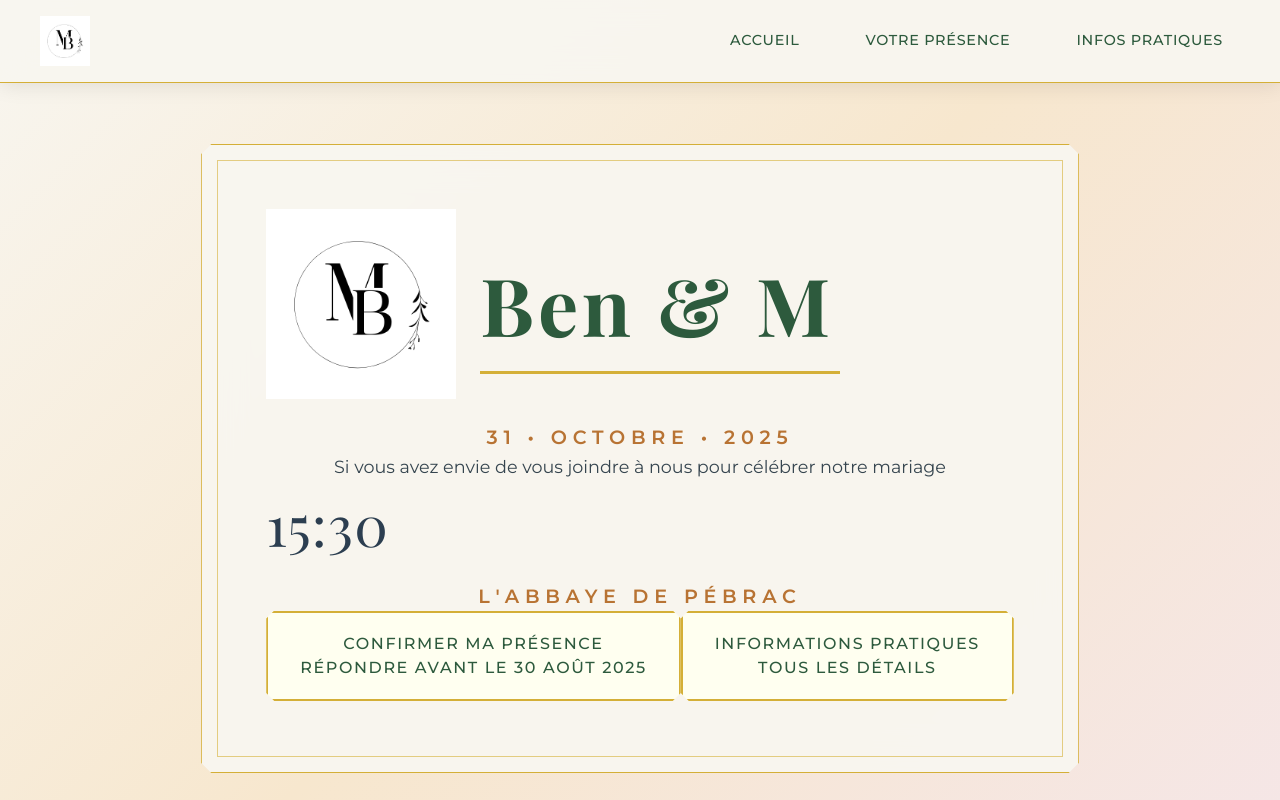
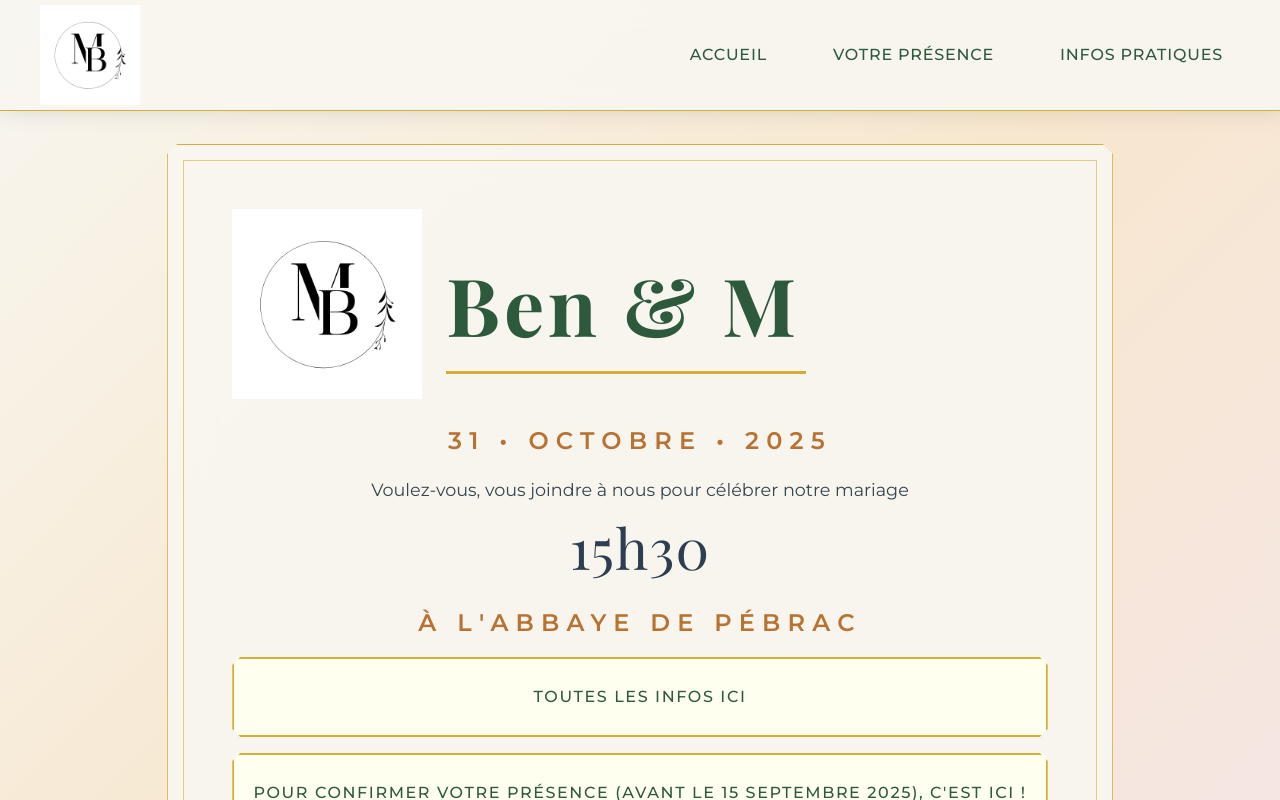
Before and after one commit to Esteranodin/Wedding-RSVP, a Next.js app: page / in a window 1280 px wide. Shown: the top 800 px of the page. Built offline with nearby package versions, Linux system fonts and the light colour scheme; a web font is replaced by a local one.

Commit message:
DONE: homepage

```diff
--- a/app/globals.css
+++ b/app/globals.css
@@ -75,7 +75,7 @@ h1, h2, h3, h4, h5, h6 {
   background: rgba(248, 246, 240, 0.95);
   backdrop-filter: blur(15px);
   border-bottom: 1px solid var(--gold);
-  padding: 1rem 2rem;
+  padding: 0.3rem 2rem;
   z-index: 100;
   box-shadow: 0 2px 20px rgba(0,0,0,0.1);
 }
@@ -106,7 +106,6 @@ h1, h2, h3, h4, h5, h6 {
 
 .nav-link {
   font-family: 'Montserrat', sans-serif;
-  font-size: 0.9rem;
   font-weight: 500;
   color: var(--deep-emerald);
   text-decoration: none;
@@ -197,7 +196,6 @@ h1, h2, h3, h4, h5, h6 {
   font-weight: 700;
   color: var(--deep-emerald);
   text-align: left;
-  margin-bottom: 0;
   letter-spacing: 0.05em;
   position: relative;
 }
@@ -269,11 +267,13 @@ h1, h2, h3, h4, h5, h6 {
   color: var(--midnight);
   margin-bottom: 1rem;
   letter-spacing: 0.02em;
+  text-align: center;
 }
 
 .text-decorative {
   font-family: 'Montserrat', sans-serif;
-  font-size: clamp(0.9rem, 2.5vw, 1.2rem);
+  font-size: clamp(1rem, 2.5vw, 1.5rem);
+  margin-bottom: 1rem;
   color: var(--copper);
   letter-spacing: 0.3em;
   text-transform: uppercase;
@@ -298,11 +298,11 @@ h1, h2, h3, h4, h5, h6 {
   background: var(--ivory);
   color: var(--deep-emerald);
   border: 2px solid var(--gold);
-  padding: 1.2rem 2rem;
+  padding: 1.2rem;
   font-size: 1rem;
   font-weight: 500;
   text-decoration: none;
-  display: inline-block;
+  display: flex;
   text-align: center;
   transition: all 0.4s ease;
   letter-spacing: 0.1em;
@@ -313,6 +313,10 @@ h1, h2, h3, h4, h5, h6 {
     0% 8px, 8px 0%, calc(100% - 8px) 0%, 100% 8px,
     100% calc(100% - 8px), calc(100% - 8px) 100%, 8px 100%, 0% calc(100% - 8px)
   );
+  min-height: 5rem;
+  flex-direction: column;
+  justify-content: center;
+  align-items: center;
 }
 
 .btn-elegant::before {
@@ -501,7 +505,7 @@ h1, h2, h3, h4, h5, h6 {
     flex-direction: column;
     align-items: center;
     text-align: center;
-    gap: 1rem;
+    gap: 0;
   }
 
   .title-main {
@@ -533,6 +537,12 @@ h1, h2, h3, h4, h5, h6 {
   }
 }
 
+.buttons-container {
+  display: flex;
+  flex-direction: column;
+  gap: 1rem;
+}
+
 /* Pour les très grands écrans */
 @media (min-width: 1200px) {
   .content-zone {
--- a/app/layout.js
+++ b/app/layout.js
@@ -38,8 +38,8 @@ export default function RootLayout({ children }) {
                 <Image
                   src="/m-logo.png"
                   alt="Marion & Benjamin"
-                  width={50}
-                  height={50}
+                  width={100}
+                  height={150}
                   className="logo-wedding-small"
                 />
               </Link>
--- a/app/page.js
+++ b/app/page.js
@@ -24,28 +24,25 @@ export default function Home() {
         </div>
 
         <p className="text-readable text-center mb-6">
-         Si vous avez envie de vous joindre à nous pour célébrer notre mariage</p>
+       Voulez-vous, vous joindre à nous pour célébrer notre mariage</p>
 
         <div className="text-center mb-6">
-          <div className="title-secondary mb-2">15:30</div>
-          <div className="text-decorative">L'abbaye de Pébrac</div>
+          <div className="title-secondary mb-2">15h30</div>
+          <div className="text-decorative">à L'abbaye de Pébrac</div>
         </div>
 
-        <div className="grid grid-cols-1 md:grid-cols-2 gap-6 mt-8">
+        <div className="buttons-container grid grid-cols-1 md:grid-cols-2 gap-8 mt-8">
+          <Link
+            href="/infos"
+            className="btn-elegant hover-lift md:mr-6"
+          >
+            Toutes les infos ici
+          </Link>
           <Link
             href="/rsvp"
-            className="btn-elegant hover-lift"
+            className="btn-elegant hover-lift md:ml-6"
           >
-            Confirmer ma présence
-            <div className="text-sm mt-1 opacity-80 normal-case">Répondre avant le 30 août 2025</div>
-          </Link>
-
-          <Link
-            href="/infos"
-            className="btn-elegant hover-lift"
-          >
-            Informations pratiques
-            <div className="text-sm mt-1 opacity-80 normal-case">Tous les détails</div>
+            Pour confirmer votre présence (avant le 15 septembre 2025), c'est ici !
           </Link>
         </div>
       </section>
```
